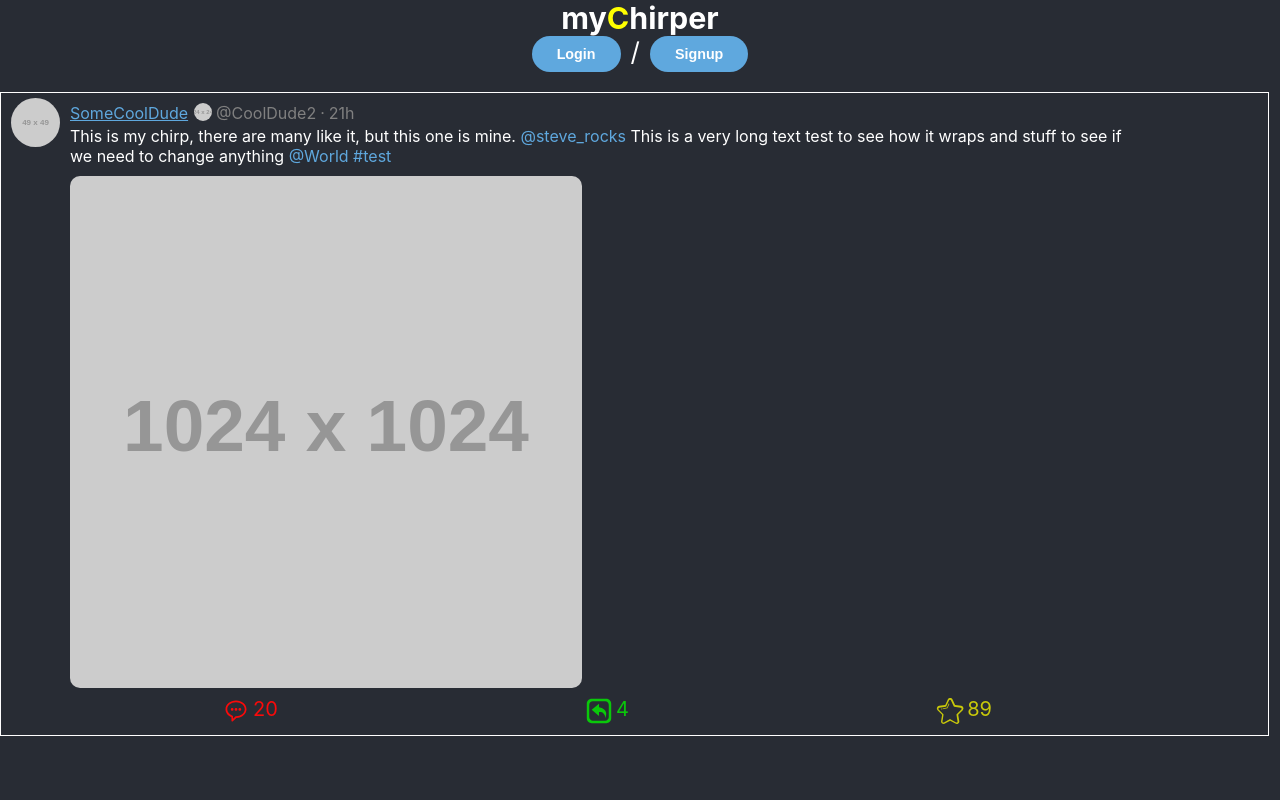
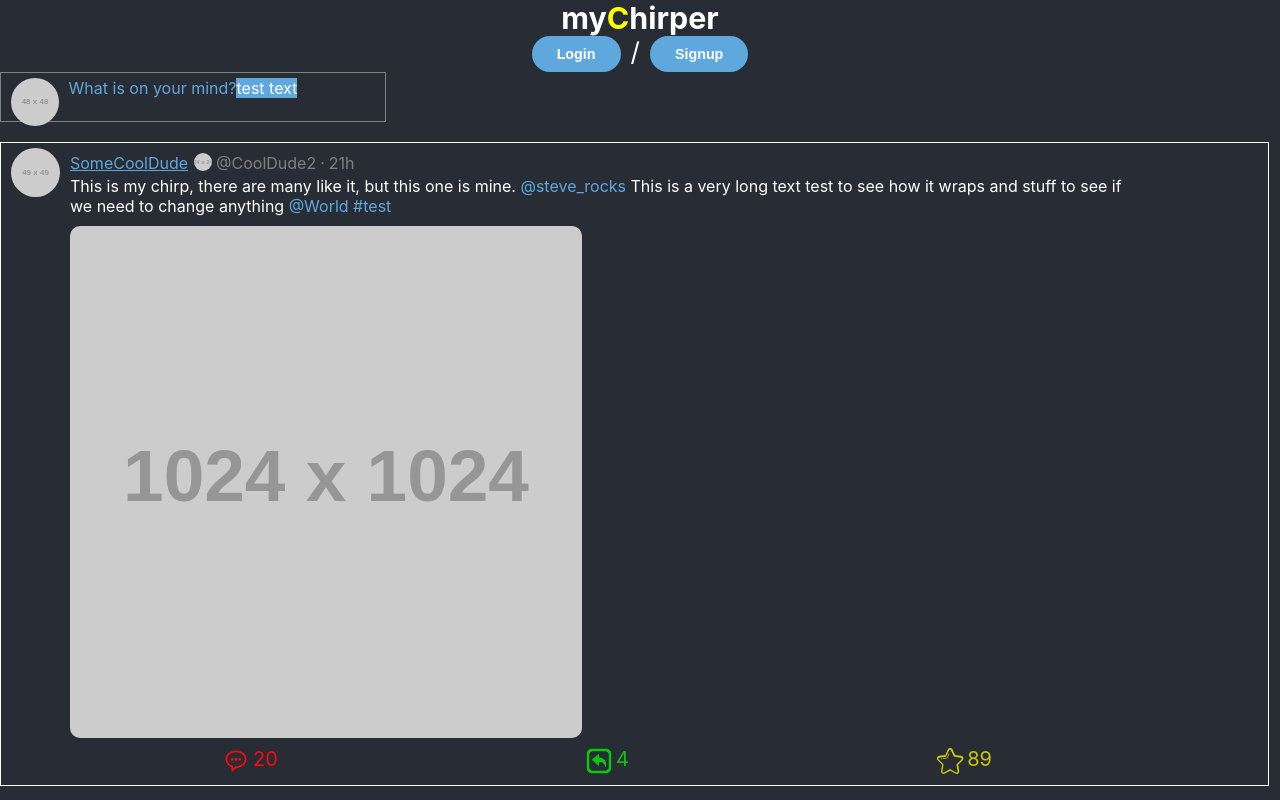
Before and after one commit to Michael-Lafreniere/chirper, a React (Create React App) app in the folder client/: page / in a window 1280 px wide. Built offline with nearby package versions, Linux system fonts and the light colour scheme.

Commit message:
Added CreateChirp.js/css to start handling new chirps.

```diff
--- a/client/src/App.js
+++ b/client/src/App.js
@@ -2,6 +2,7 @@ import React, { Component } from 'react';
 import Header from './components/Header';
 import CreateAccount from './components/CreateAccount';
 import Chirp from './components/Chirp';
+import CreateChirp from './components/CreateChirp';
 import './App.css';
 
 const text =
@@ -29,6 +30,7 @@ class App extends Component {
       <div className="App">
         <Header />
         <div className="test">{createAccount}</div>
+        <CreateChirp />
         <br />
         <Chirp data={chirpData} />
       </div>
--- /dev/null
+++ b/client/src/components/CreateChirp.css
@@ -0,0 +1,43 @@
+.create-chirp {
+  width: 30%;
+  height: 6vh;
+  border: 0.5px rgba(128, 128, 128, 128) solid;
+  display: flex;
+  flex-direction: row;
+  max-width: 100%;
+}
+
+.chirp-sidebar {
+  max-width: var(--chirp-sidebar-width);
+}
+
+.user-image {
+  width: var(--chirp-user-image-size);
+  height: var(--chirp-user-image-size);
+  padding: 5px 0 0 10px;
+}
+
+.user-image img {
+  border-radius: 50%;
+}
+
+.input-container {
+  width: 100%;
+}
+
+.input-div {
+  /* margin-left: 2%; */
+  display: inline-block;
+  margin: 5px 10px;
+  width: 95%;
+  color: var(--highlight-color);
+  outline: none;
+  user-select: text;
+  white-space: pre-wrap;
+  overflow-wrap: break-word;
+}
+
+.over-typed {
+  color: var(--base-color);
+  background-color: var(--highlight-color);
+}
--- /dev/null
+++ b/client/src/components/CreateChirp.js
@@ -0,0 +1,28 @@
+import React, { useState } from 'react';
+
+import './CreateChirp.css';
+
+export default function CreateChirp() {
+  return (
+    <>
+      <div className="create-chirp">
+        <div className="chirp-sidebar">
+          <div className="user-image">
+            <a href={`http://localhost:3000/test`}>
+              <img
+                src="https://via.placeholder.com/48"
+                alt="user supplied profile"
+              />
+            </a>
+          </div>
+        </div>
+        <div className="input-container">
+          <div className="input-div" contenteditable="true" spellcheck="true">
+            <span>What is on your mind?</span>
+            <span className="over-typed">test text</span>
+          </div>
+        </div>
+      </div>
+    </>
+  );
+}
```
Also changed, not shown: 2 other files (tests, documents, lock files or other folders).
